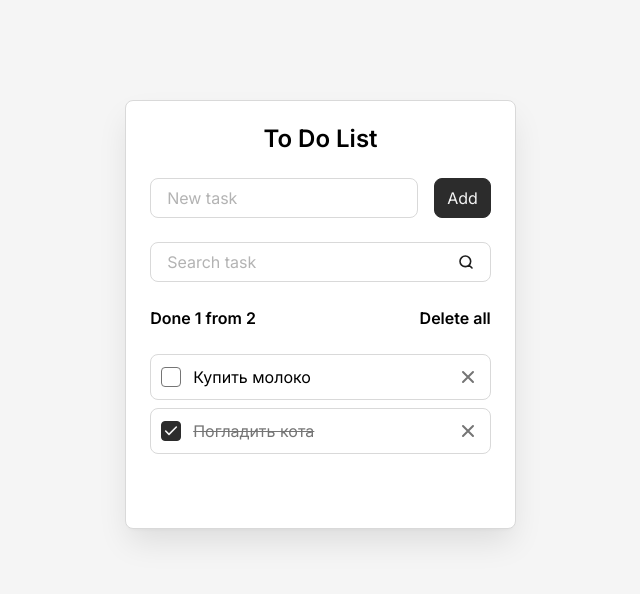
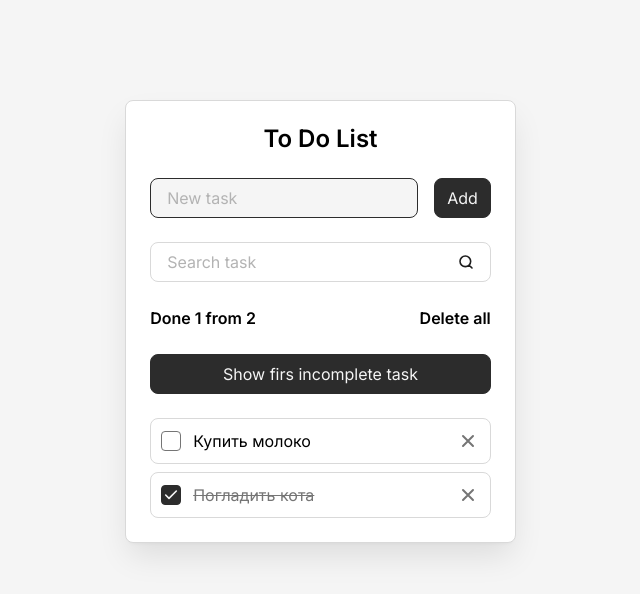
Before and after one commit to Kubilay228/todo-react, a React (Vite) app: page / in a window 1280 px wide. Shown: the top 594 px of the page, without its empty margins (312-952 px from the left). Built offline with nearby package versions, Linux system fonts and the light colour scheme.

Commit message:
добавление автофокуса и скролла до невыполненной задачи

```diff
--- a/src/components/AddTaskForm.jsx
+++ b/src/components/AddTaskForm.jsx
@@ -6,6 +6,7 @@
         addTask,
         setNewTaskItem,
         newTaskItem,
+        newTaskInputRef,
     } = props
 
     return (
@@ -22,6 +23,7 @@
                 addTask={addTask}
                 value={newTaskItem}
                 onInput={(e) => setNewTaskItem(e.target.value)}
+                ref={newTaskInputRef}
             />
             <Button
                 type='submite'
--- a/src/components/Button.jsx
+++ b/src/components/Button.jsx
@@ -2,13 +2,15 @@
     const {
         className,
         type = 'button',
-        children
+        children,
+        onClick,
     } = props
 
     return (
         <button
             className={`button ${className}`}
             type={type}
+            onClick={onClick}
         >
             {children}
         </button>
--- a/src/components/Field.jsx
+++ b/src/components/Field.jsx
@@ -6,6 +6,7 @@
         value,
         type = 'text',
         onInput,
+        ref,
     } = props
 
     return (
@@ -24,6 +25,7 @@
                 type={type}
                 value={value}
                 onInput={onInput}
+                ref={ref}
             />
         </div>
     )
--- a/src/components/Todo.jsx
+++ b/src/components/Todo.jsx
@@ -1,11 +1,12 @@
-import { useEffect, useState } from "react"
+import { useEffect, useRef, useState } from "react"
 import AddTaskForm from "./AddTaskForm"
 import SearchTaskForm from './SearchTaskForm'
 import TodoInfo from "./TodoInfo"
 import TodoList from "./TodoList"
-import js from "@eslint/js"
+import Button from "./Button"
 
 const Todo = () => {
+
     const [tasks, setTasks] = useState(() => {
         const savedTasks = localStorage.getItem('tasks')
 
@@ -27,8 +28,13 @@
         ]
     })
 
+    const newTaskInputRef = useRef(null)
+    const firstIncompleteTaskRef = useRef(null)
+    const firstIncompleteTaskId = tasks.find(({isDone})=>!isDone)?.id
+
     const [newTaskItem, setNewTaskItem] = useState('')
     const [searchQuery, setSearchQuery] = useState('')
+
 
     const deleteAllTasks = () => {
         const isConfirmed = confirm('Are you sure want to delete all?')
@@ -66,16 +72,18 @@
             setTasks([...tasks, newTask])
             setNewTaskItem('')
             setSearchQuery('')
+            newTaskInputRef.current.focus()
         }
     }
 
-    useEffect(() => {``
+    const cleanSearhQuery = searchQuery.trim().toLowerCase()
+    const filteredTasks = cleanSearhQuery.length > 0 ? tasks.filter(({ title }) => title.toLowerCase().includes(cleanSearhQuery)) : null
+
+    useEffect(() => {
         localStorage.setItem('tasks', JSON.stringify(tasks))
     },
         [tasks])
-
-    const cleanSearhQuery = searchQuery.trim().toLowerCase()
-    const filteredTasks = cleanSearhQuery.length > 0 ? tasks.filter(({ title }) => title.toLowerCase().includes(cleanSearhQuery)) : null
+    useEffect(() => { newTaskInputRef.current.focus() }, [])
 
     return (
         <div className="todo">
@@ -84,6 +92,7 @@
                 addTask={addTask}
                 newTaskItem={newTaskItem}
                 setNewTaskItem={setNewTaskItem}
+                newTaskInputRef={newTaskInputRef}
             />
             <SearchTaskForm
                 searchQuery={searchQuery}
@@ -94,11 +103,18 @@
                 done={tasks.filter(({ isDone }) => isDone).length}
                 onDeleteAllButtonClick={deleteAllTasks}
             />
+            <Button
+                onClick={()=>firstIncompleteTaskRef.current?.scrollIntoView({behavior:'smooth'})}
+            >
+                Show firs incomplete task
+            </Button>
             <TodoList
                 filteredTasks={filteredTasks}
                 tasks={tasks}
                 onDeleteTaskButtonClick={deleteTask}
                 ontaskCompleteChange={toggleTaskComplete}
+                firstIncompleteTaskId={firstIncompleteTaskId}
+                firstIncompleteTaskRef={firstIncompleteTaskRef}
             />
         </div>
     )
--- a/src/components/TodoItem.jsx
+++ b/src/components/TodoItem.jsx
@@ -6,10 +6,11 @@
         isDone,
         onDeleteTaskButtonClick,
         ontaskCompleteChange,
+        ref,
     } = props
 
     return (
-        <li className={`todo-item ${className}`}>
+        <li className={`todo-item ${className}`} ref={ref}>
             <input
                 className="todo-item__checkbox"
                 id={id}
--- a/src/components/TodoList.jsx
+++ b/src/components/TodoList.jsx
@@ -6,6 +6,8 @@
         tasks = [],
         onDeleteTaskButtonClick,
         ontaskCompleteChange,
+        firstIncompleteTaskRef,
+        firstIncompleteTaskId,
     } = props
 
     const hasTask = tasks.length > 0
@@ -26,6 +28,7 @@
                     className='todo__item'
                     key={task.id}
                     {...task}
+                    ref={task.id === firstIncompleteTaskId ? firstIncompleteTaskRef : null}
                     onDeleteTaskButtonClick={onDeleteTaskButtonClick}
                     ontaskCompleteChange={ontaskCompleteChange}
                 />
```
